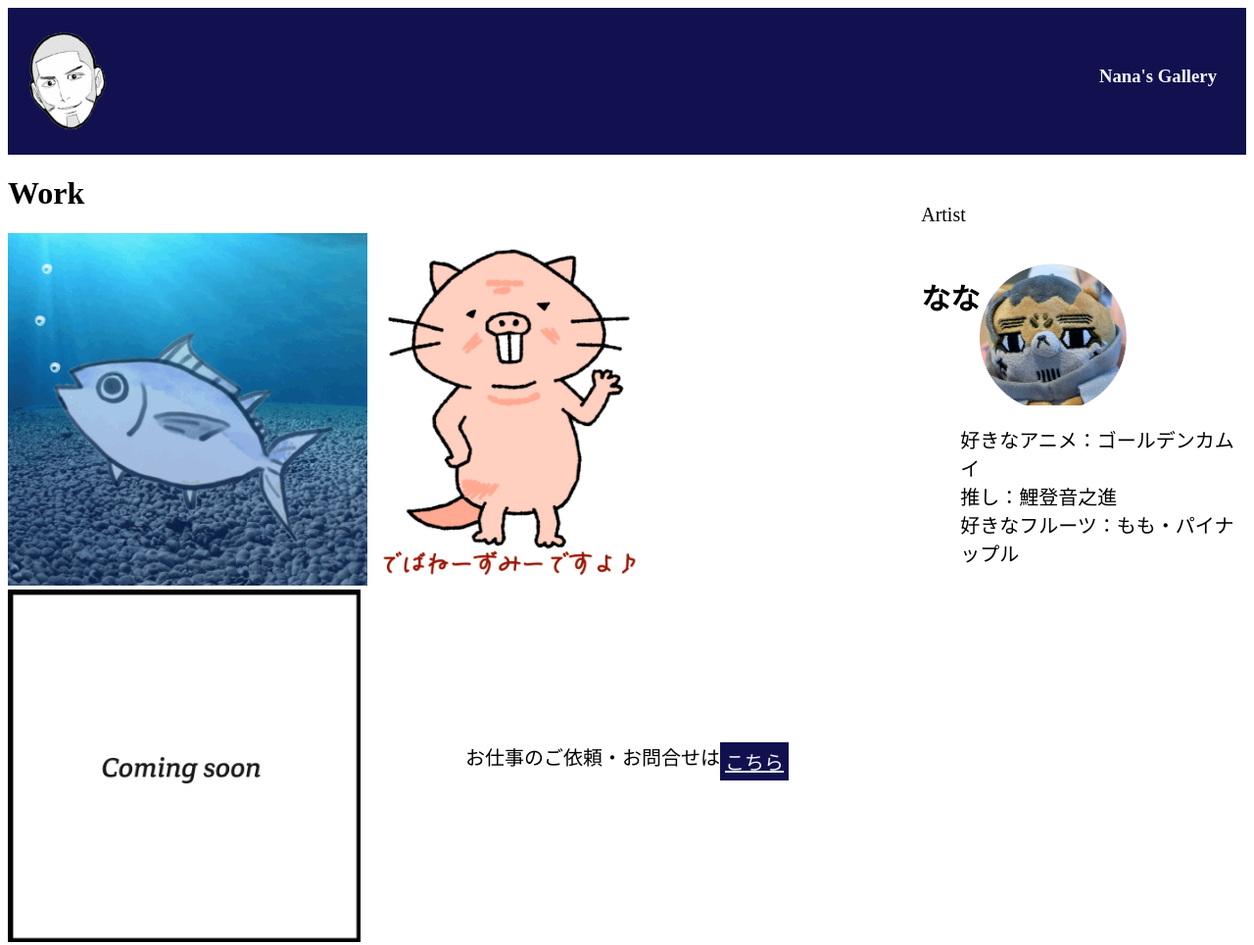
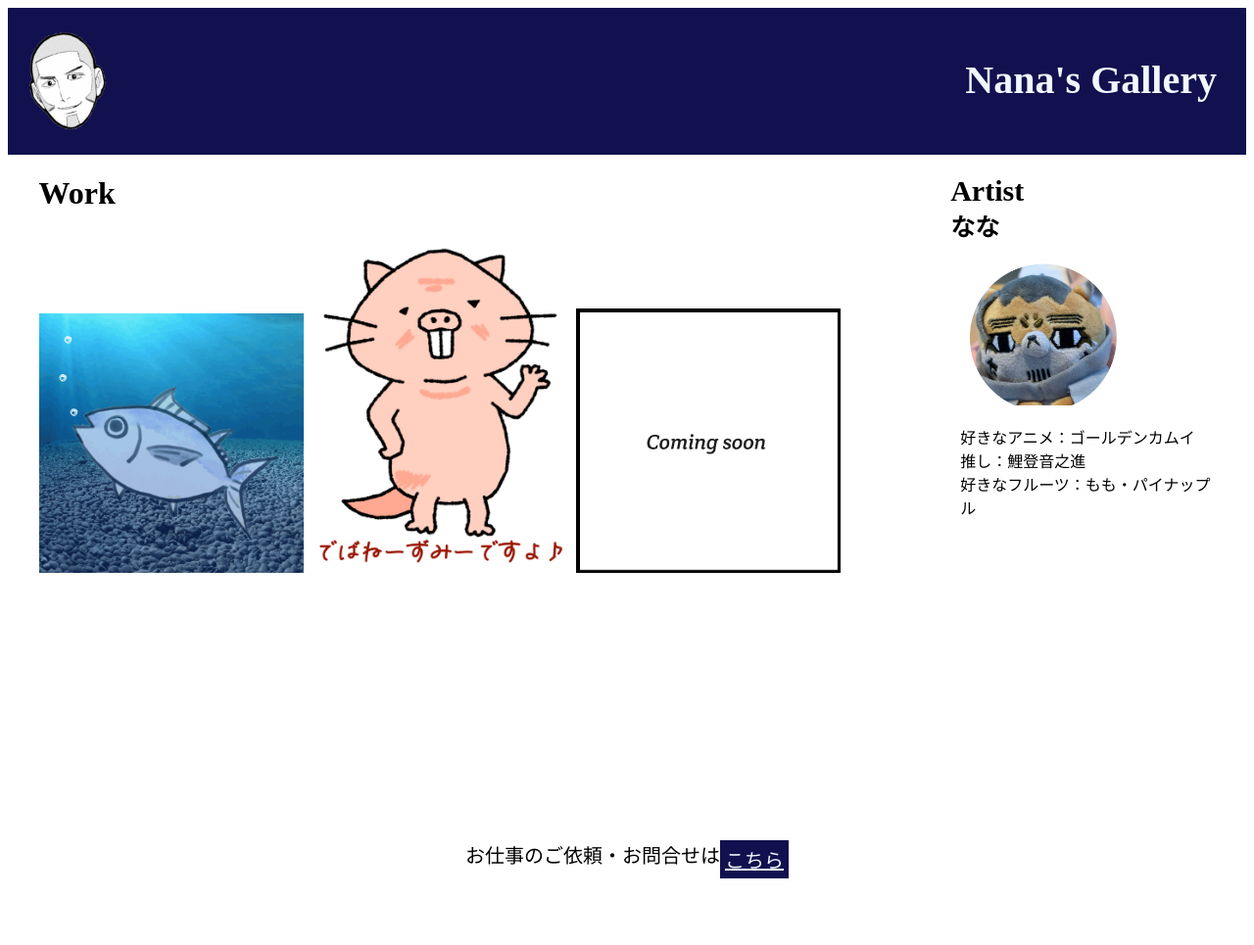
Before and after one commit to hachi1971/nana, a plain HTML site: page index.html in a window 1280 px wide. Shown: the whole page at 98% size. After the commit the page ends 917 px from the top, so only its background shows below. Drawn offline with Linux system fonts and the light colour scheme.

Commit message:
Add files via upload

```diff
--- a/index.html
+++ b/index.html
@@ -12,16 +12,20 @@
     <h3>Nana's Gallery</h3>
     </div>
   </header>
-  <div class="artist-nana">
-    <div class="products">
+
+
+<div class="main">
+
+<div class="contents1">
   <h1>Work</h1>
   <img src="img\bin.gif"  class="bin" alt="binjo">
   <img src="img\deba.png" class="deba" alt="deba">
   <img src="img\template.jpg" class="coming">
 </div>
-    <div class="artist">
-      <p>Artist</p><h3>なな</h3>
-      <br>
+
+<div class="contents2">
+  <h1>Artist</h1>
+  <h2>なな</h2>
   <img src="img\IMG_6092.png" class="nana" alt="nana">
   <ul>
      <li>好きなアニメ：ゴールデンカムイ</li>
@@ -29,10 +33,15 @@
      <li>好きなフルーツ：もも・パイナップル</li>
   </ul>
 </div>
+
 </div>
+
+<footer>
 <div class="contact">
     <p>お仕事のご依頼・お問合せは<a href="https://kamuy-anime.com/" class="link">こちら</a></p>
 </div>
+</footer>
+
 
 </body>
 </html>
--- a/stylesheet.css
+++ b/stylesheet.css
@@ -1,91 +1,63 @@
 header{
   height: 150px;
- background-color: rgb(17, 17, 79);
-}
-
+ background-color: rgb(17, 17, 79); }
 .header-logo{
   width:100%;
-  margin: auto;
-}
-
+  margin: auto;}
 .sira{
 height: 100px;
 padding-top: 25px;
 padding-left: 10px;
-        display: inline;
-}
+display: inline; }
 .header-logo h3{
   float: right;
   color: aliceblue;
-  padding-top: 40px;
+  padding-top: 10px;
   padding-right: 30px;
-}
-@media (max-width:670px){
-  .header-logo h3{
-  font-size: xx-large;}
-}
-.products{
-  height: 400px;
+  font-size: 40px;}
+
+.main{
+  width: 95%;
+  display: flex;
+  margin: auto;
 }
 
- .bin{
-  height:360px;
- }
- .deba{
-  height: 360px;
- }
- .coming{
-   height: 360px;
-  padding-right: 50px;
- }
-.nana{
-  width: 150px;
-}
-.artist h3{
-  font-size: 30px;
-  float: left;
-}
-.artist p{
-  padding-top: 30px;
-  font-size: 20px;
-}
-.artist-nana{
+.contents1{height:600px;
+   width: 75%;}
+ .bin{width: 30%;}
+ .deba{width: 30%;}
+ .coming{width: 30%;;
+  padding-right: 10px;}
 
- justify-content: center;
-display: flex;
-}
+  .contents2{height:600px;
+   width: 25%;}
+.nana{width: 50%;
 
-.artist{
-  height: 500px;
-}
- li{
-   list-style: none;
-   font-size: 20px;
-}
-.contact{
-  margin-top:100px;
-}
+padding-left: 50px;}
+.contents2 h1{font-size: 30px;
+    margin-bottom:0;
+    margin-left: 30px;}
+.contents2 h2{margin-left: 30px;
+  margin-top:0;
+  font-size: 25px;}
 
-.contact p{
-  font-size:20px;
+
+ li{list-style: none;
+   font-size: 16px;}
+.contact{margin-top:100px;}
+.contact p{font-size:20px;
   color:blue
   align-items: center;
   justify-content: center;
-  display: flex;
-}
-@media (max-width:1000px){
-  .contact{
-  margin-top:800px;}
-}
-@media (max-width:670px){
-  .contact{
-  margin-top:1200px;}
-  .contact p{
-  font-size:30px;}
-}
-.link{
-  display: block;
+  display: flex;}
+
+@media (max-width:1000px;){
+  .contact{margin-top:800px;}}
+
+@media (max-width:670px;){
+  .contact{margin-top:1200px;}
+  .contact p{font-size:30px;}}
+.link{display: block;
   background-color:rgb(17, 17, 79) ;
   color: aliceblue;
-  padding: 5px;
-}
+  padding: 5px;}
```
Lines whose indentation alone changed are shown as unchanged.
